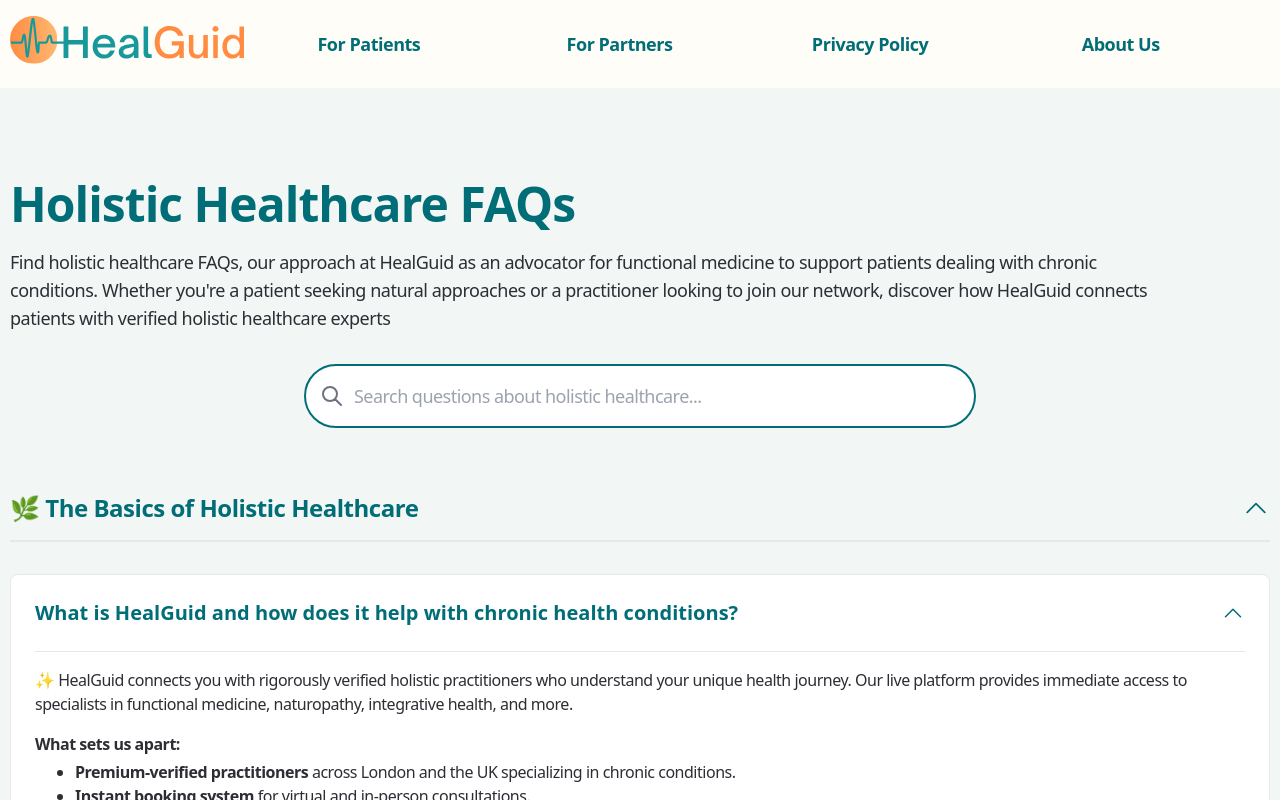
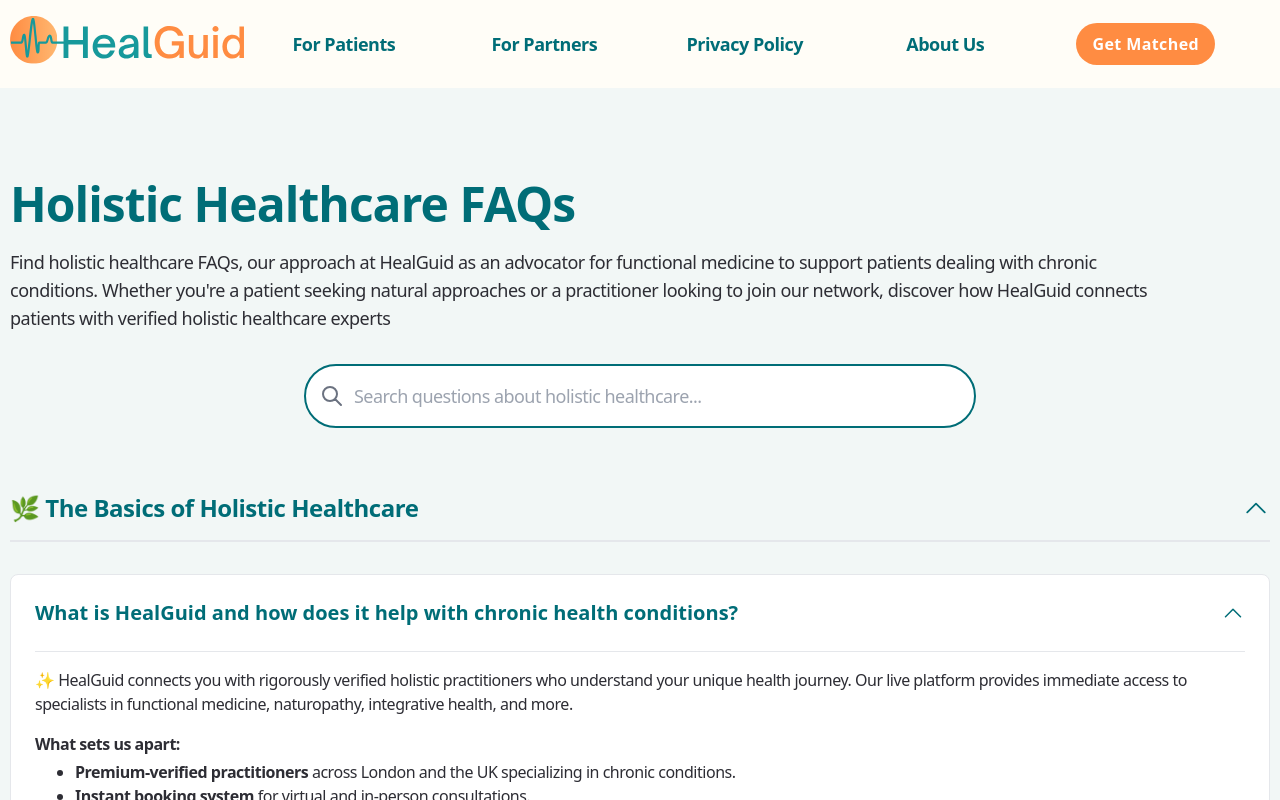
Before and after one commit to Danielvermel/helaguid-next, a Next.js app: page /faq in a window 1280 px wide. Shown: the top 800 px of the page. Built offline with nearby package versions, Linux system fonts and the light colour scheme.

Commit message:
fix header issue with get Matched on several pages

```diff
--- a/src/components/sections/Header.jsx
+++ b/src/components/sections/Header.jsx
@@ -176,7 +176,7 @@
                                         </li>
                                     ))}
 
-                                    {data?.type?.includes("partner") && (
+                                    {["partners", "faq", "privacy", "about"].includes(data?.type) && (
                                         <li className="nav-li">
                                             <Button
                                                 containerClassName="bg-s1 m-6 mx-0"
@@ -187,7 +187,9 @@
                                                         : "https://book.healguid.com/apply"
                                                 }
                                             >
-                                                {data?.type?.includes("client") ? "Get Matched" : "Apply Now"}
+                                                {["clients", "faq", "privacy", "about"].includes(data?.type)
+                                                    ? "Get Matched"
+                                                    : "Apply Now"}
                                             </Button>
                                         </li>
                                     )}
```
